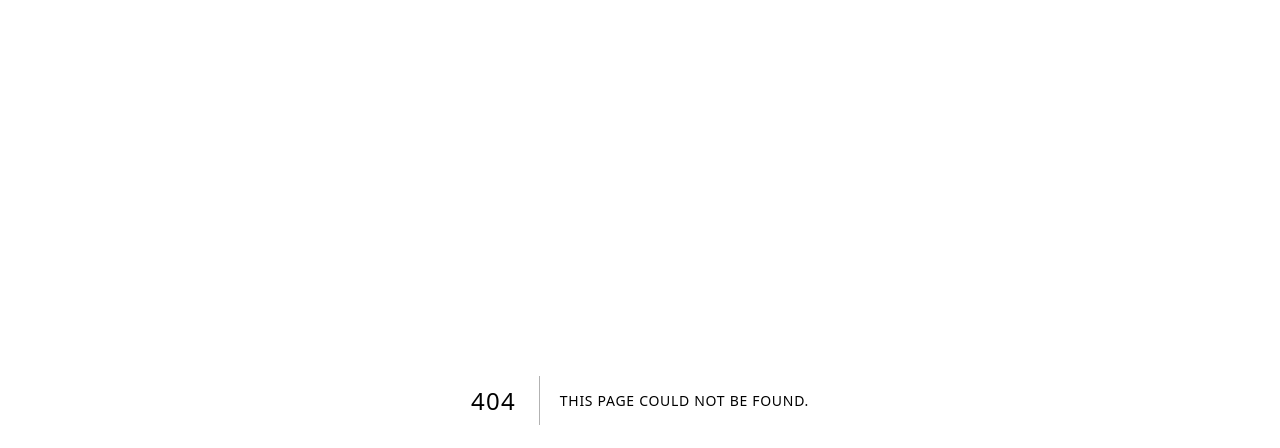
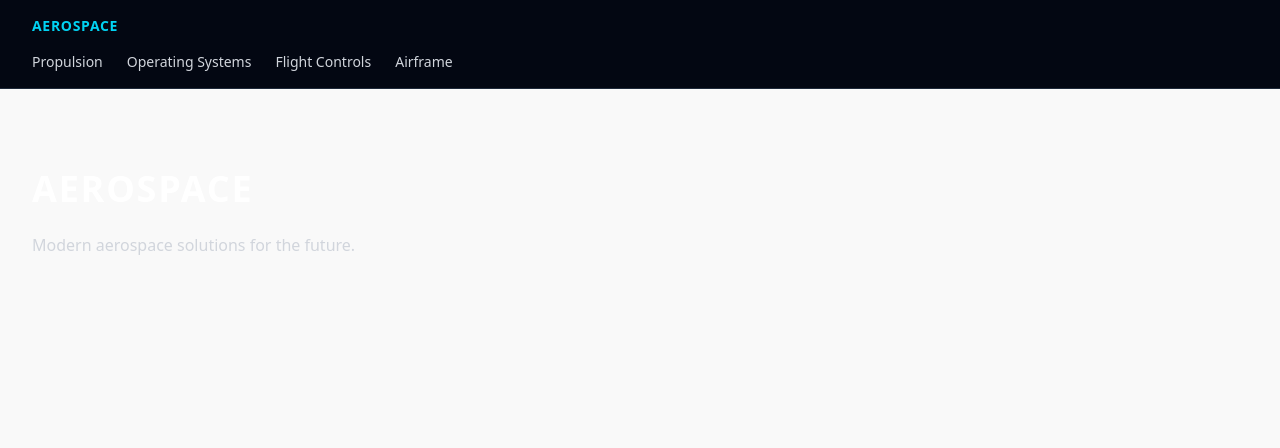
Before and after one commit to Overby-Industries/overby-industries-pwa, a Next.js app: page /aerospace in a window 1280 px wide. Before the commit this address had no page. Shown: the top 448 px of the page. Built offline with nearby package versions, Linux system fonts and the light colour scheme.

Commit message:
New SubNavbar#

```diff
--- /dev/null
+++ b/src/app/aerospace/layout.tsx
@@ -0,0 +1,22 @@
+import SubNavbar from "../components/SubNavbar";
+
+export default function AerospaceLayout({
+  children,
+}: {
+  children: React.ReactNode;
+}) {
+  return (
+    <>
+      <SubNavbar
+        title="Aerospace"
+        links={[
+          { label: "Propulsion", href: "/aerospace/propulsion" },
+          { label: "Operating Systems", href: "/aerospace/operating-systems" },
+          { label: "Flight Controls", href: "/aerospace/flight-controls" },
+          { label: "Airframe", href: "/aerospace/airframe" },
+        ]}
+      />
+      {children}
+    </>
+  );
+}
--- /dev/null
+++ b/src/app/aerospace/page.tsx
@@ -0,0 +1,10 @@
+export default function AerospacePage() {
+  return (
+    <section className="px-8 py-20 text-white">
+      <h1 className="text-4xl font-bold mb-6">Aerospace</h1>
+      <p className="max-w-2xl text-gray-300">
+        Modern aerospace solutions for the future.
+      </p>
+    </section>
+  );
+}
--- /dev/null
+++ b/src/app/components/SubNavbar.tsx
@@ -0,0 +1,36 @@
+import Link from "next/link";
+
+type SubNavLink = {
+  label: string;
+  href: string;
+};
+
+export default function SubNavbar({
+  title,
+  links,
+}: {
+  title: string;
+  links: SubNavLink[];
+}) {
+  return (
+    <div className="border-b border-gray-800 bg-gray-950">
+      <div className="mx-auto max-w-7xl px-8 py-4">
+        <h2 className="mb-4 text-sm font-semibold tracking-widest text-cyan-400 uppercase">
+          {title}
+        </h2>
+
+        <nav className="flex flex-wrap gap-6 text-sm">
+          {links.map((link) => (
+            <Link
+              key={link.href}
+              href={link.href}
+              className="text-gray-300 hover:text-white"
+            >
+              {link.label}
+            </Link>
+          ))}
+        </nav>
+      </div>
+    </div>
+  );
+}
```
Also changed, not shown: src/app/heavy-industries/layout.tsx (added), src/app/heavy-industries/page.tsx (added), src/app/isru/layout.tsx (added), src/app/isru/page.tsx (added).
